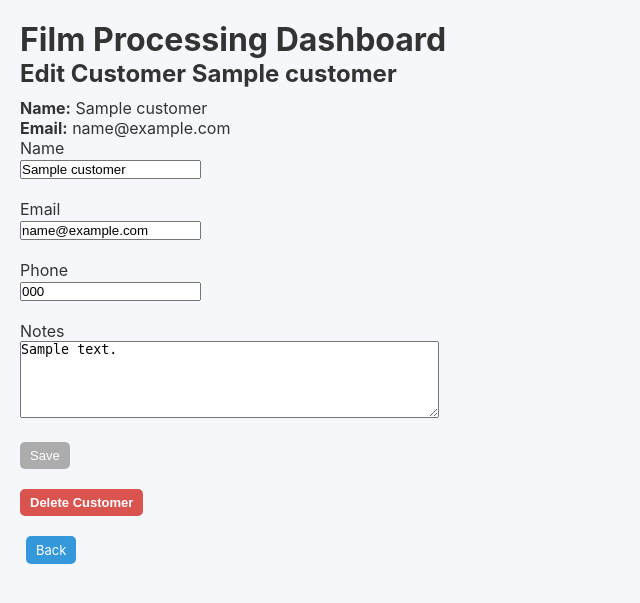
After one commit to OoXLR8oO/PPH, a FastAPI app: template frontend/templates/edit_customer.html in a window 1280 px wide. The commit adds this page. Shown: the top 603 px of the page, without its empty margins (0-640 px from the left). Run offline with FastAPI, Linux system fonts and the light colour scheme; the template is opened without the code that fills it: most values are stand-ins (such as "Sample title", 1, 10 or a date in 2020); parts of the project's set-up code (start-up, migrations or seed data) failed here and were passed over.

Commit message:
added functionality to edit/delete customers

```diff
--- /dev/null
+++ b/frontend/static/js/edit_customer.js
@@ -0,0 +1,54 @@
+document.addEventListener("DOMContentLoaded", () => {
+  const form = document.getElementById("edit-form");
+  const deleteBtn = document.getElementById("delete-btn");
+
+  if (form) {
+    form.addEventListener("submit", async (e) => {
+      e.preventDefault();
+
+      const customerId = form.dataset.customerId;
+
+      const payload = {
+        name: document.querySelector("[name=name]").value,
+        email: document.querySelector("[name=email]").value,
+        phone: document.querySelector("[name=phone]").value,
+        notes: document.querySelector("[name=notes]").value || null,
+      };
+
+      const res = await fetch(`/api/customers/${customerId}`, {
+        method: "PATCH",
+        headers: {
+          "Content-Type": "application/json",
+        },
+        body: JSON.stringify(payload),
+      });
+
+      if (!res.ok) {
+        alert("Failed to update customer");
+        return;
+      }
+
+      window.location.href = "/?view=customers";
+    });
+  }
+
+  if (deleteBtn) {
+    deleteBtn.addEventListener("click", async () => {
+      const confirmed = confirm("Delete this customer permanently?");
+      if (!confirmed) return;
+
+      const customerId = deleteBtn.dataset.customerId;
+
+      const res = await fetch(`/api/customers/${customerId}`, {
+        method: "DELETE",
+      });
+
+      if (!res.ok) {
+        alert("Failed to delete customer");
+        return;
+      }
+
+      window.location.href = "/?view=customers";
+    });
+  }
+});
--- /dev/null
+++ b/frontend/templates/edit_customer.html
@@ -0,0 +1,55 @@
+{% extends "base.html" %}
+
+{% block content %}
+  <script src="{{ url_for('static', path='js/edit_customer.js') }}"></script>
+
+  <h2>Edit Customer {{ customer.name }}</h2>
+
+  <form id="edit-form" data-customer-id="{{ customer.id }}">
+
+    <p><strong>Name:</strong> {{ customer.name }}</p>
+    <p><strong>Email:</strong> {{ customer.email }}</p>
+
+    <!-- Name -->
+    <label>Name</label><br>
+    <input type="text" name="name" value="{{ customer.name }}">
+
+    <br><br>
+
+    <!-- Email -->
+    <label>Email</label><br>
+    <input type="email" name="email" value="{{ customer.email }}">
+
+    <br><br>
+
+    <!-- Phone -->
+    <label>Phone</label><br>
+    <input type="text" name="phone" value="{{ customer.phone }}">
+
+    <br><br>
+
+    <!-- Notes -->
+    <label>Notes</label><br>
+    <textarea name="notes" rows="5" cols="50">{{ customer.notes or "" }}</textarea>
+
+    <br><br>
+
+    <button class="btn" type="submit">Save</button>
+
+    <br><br>
+
+    <button
+      type="button"
+      id="delete-btn"
+      data-customer-id="{{ customer.id }}"
+      class="btn btn-delete"
+    >
+      Delete Customer
+    </button>
+
+  </form>
+
+  <br>
+
+  <a href="{{ url_for('index') }}?view=customers" class="btn clear-btn">Back</a>
+{% endblock %}
--- a/frontend/templates/edit_order.html
+++ b/frontend/templates/edit_order.html
@@ -65,5 +65,5 @@
 
   <br>
 
-  <a href="{{ url_for('index') }}" class="btn clear-btn">Back</a>
+  <a href="{{ url_for('index') }}?view=orders" class="btn clear-btn">Back</a>
 {% endblock %}
```
Also changed, not shown: frontend/routers/pages.py (+29 -0 lines), frontend/templates/partials/customers_table.html (+8 -1 lines).
